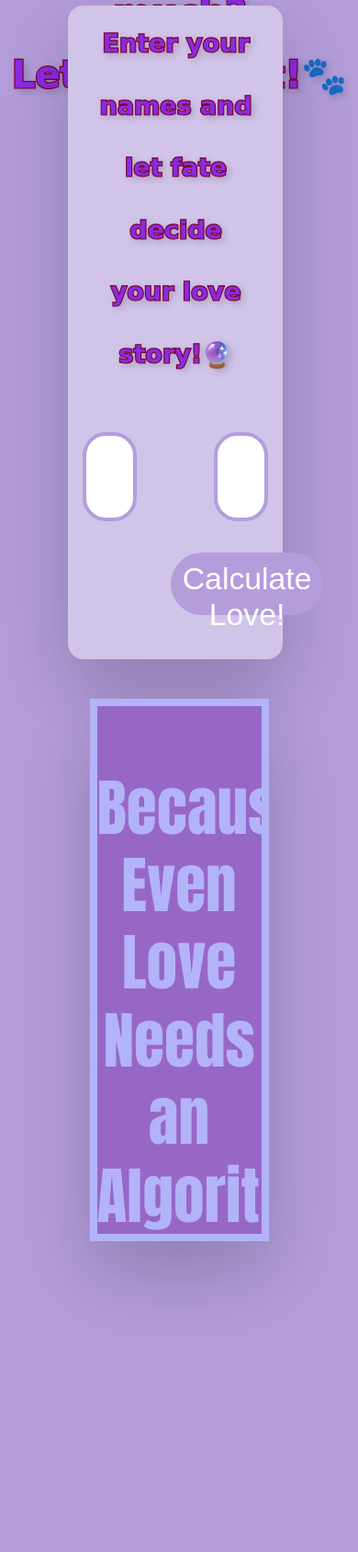
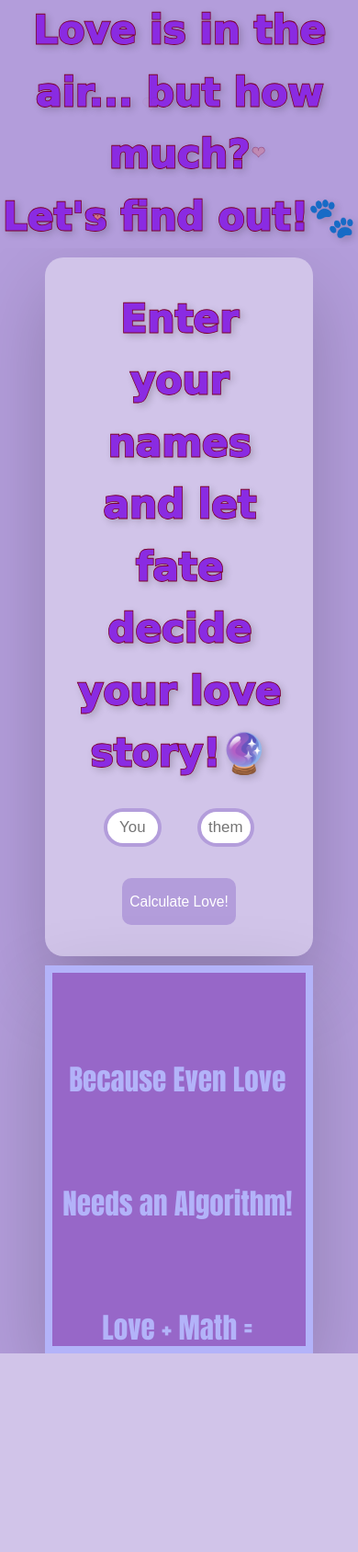
Before and after one commit to diya-turamandi/Compatible, a Flask app: page /lovemeter in a window 390 px wide. Shown: the whole page at 92% size. After the commit the page ends 1472 px from the top, so only its background shows below. Run offline with Flask 3, Linux system fonts and the light colour scheme; parts of the project's set-up code (start-up, migrations or seed data) failed here and were passed over.

Commit message:
Finalizing UI Responsiveness

```diff
--- a/app.py
+++ b/app.py
@@ -69,7 +69,7 @@ def result():
     return render_template("result.html")
 
 
-@app.route('oops', methods=["GET", "POST"])
+@app.route('/oops', methods=["GET", "POST"])
 def oops():
     if request.method == "POST":
         pass
--- a/static/css/style.css
+++ b/static/css/style.css
@@ -123,25 +123,29 @@ body {
     50% { border-color: transparent; }
 }
 .container {
+    display: flex;
+    flex-direction: column;
     background: #d1c4e9;
-    width: 60vw;
+    width: 75vw;
     align-items: center;
     padding: 4vh;
-    border-radius: 2vh;
+    border-radius: 20px;
     box-shadow: 0vh 4vh 10vh rgba(0, 0, 0, 0.2);
     display: inline-block;
-    position: relative;
-    top: -45vh;
-    left: 19vw;
+    justify-items: center;
+    justify-content: center;
+    align-content: center;
 }
+
 
 .input-group {
     display: flex;
     justify-content: center;
     align-items: center;
-    gap: 10vh;
+    gap: 10vw;
     margin: 3vh 0;
 }
+
 
 input {
     padding: 3vh;
@@ -157,13 +161,21 @@ input:focus {
     outline: none;
 }
 
+.input-group > input{
+    height: 5vh;
+    width: 16vw;
+    font-size: 2vh;
+    line-height: 10vh;
+    padding: 0;
+    max-width: 100px;
+}
 button {
     background: #b39ddb;
     color: white;
     padding: 1vh 2vw;
     border: none;
-    border-radius: 5vh;
-    font-size: 4vh;
+    border-radius: 10px;
+    font-size: 4vw;
     cursor: pointer;
     transition: 0.3s;
     height: 8vh;
@@ -172,6 +184,37 @@ button {
     position: relative;
     justify-self: center;
     align-self: center;
+    max-width: 550px;
+}
+
+#loveForm {
+    display: flex;
+    justify-content: center;
+    flex-direction: column;
+}
+
+#loveForm > button {
+    position: relative;
+    justify-self: center;
+    align-self: center;
+}
+
+@media screen and (max-width: 400px){
+    button{
+        height: 6vh;
+    }
+    .bubbly-text{
+        font-size: 80px;
+    }
+}
+
+
+@media screen and (min-width: 100vh) {
+    /* The width is greater than the height */
+    button {
+        font-size: 100%;
+        height: 8vh;
+    }
 }
 
 button:hover {
@@ -186,32 +229,33 @@ button:hover {
 }
 #dab{
     background-color:#b39ddb;
-    height: 200vh;
     display: flex;
     flex-direction: column;
+    justify-items: center;
+    align-items: center;
+    gap: 10px;
 }
 
 .scroll-container {
     position: relative;
-    width: 50vw;
-    height: 70vh;
+    width: 75vw;
+    height: 50vh;
     overflow: hidden;
     border: 1vh solid #b3b3f9;
     background-color: #9767c8;
     box-shadow: 0vh 4vh 10vh rgba(0, 0, 0, 0.2) ;
     text-align: center;
-    left: 25vw;
-    top: -40vh;
 }
 
 .scroll-text {
-    position: absolute;
-    width: 100%;
+    position:absolute;
+    width: 70vw;
     height: auto; /* expand */
     animation: scroll-down 15s linear infinite;
     font-family: Impact, Haettenschweiler, 'Arial Narrow Bold', sans-serif;
     font-size: 8vh;
-    line-height: 10vh;
+    line-height: 16vh;
+    justify-self: center;
     color: #b3b3f9;
 }
 
@@ -393,3 +448,12 @@ option {
     text-align: center;
     overflow: hidden;
 }
+
+@media screen and (max-width: 100vh){
+    .bubbly-text{
+        font-size: 5vw;
+    }
+    .scroll-text{
+        font-size: 8vw;
+    }
+}
--- a/templates/astromath.html
+++ b/templates/astromath.html
@@ -6,7 +6,7 @@
     <title>geeky</title>
     <link rel="stylesheet" href="static/css/style.css">
 </head>
-<body>
+<body style="background-color: #6d1e76;">
     <div class="body2">
     <div class="tagline-container">
          <h2>🔮Heavenly Match or Cosmic Clash? <br>Find Out Now! 🔮</h2>
@@ -74,9 +74,10 @@
 
     astro.addEventListener('click', () =>{
         popup.style.display = 'flex';
+        popup.style.animation = "pop ease-in 0.75s normal"
     });
     closepopup.addEventListener('click', ()=>{
-        popup.style.display = 'none';
+        popup.style.display = "none";
     });
 
     document.querySelector('#astro').addEventListener('click', function() {
--- a/templates/lovemeter.html
+++ b/templates/lovemeter.html
@@ -6,16 +6,17 @@
     <title>geeky</title>
     <link rel="stylesheet" href="static/css/style.css">
 </head>
-<body>
+<body style="background-color: #b39ddb;">
     <div id="dab">
 
-        <div class="bubbly-text" style="position: relative;top: -25vh;color: blueviolet;font-size: 40px;background-color: #b39ddb;">Love is in the air... but how much? <br> Let's find out!🐾
+        <div class="bubbly-text" style="position: relative;top: 0;color: blueviolet;font-size: 5vh;background-color: #b39ddb;-webkit-text-stroke: 0.2vw #7d022b;">Love is in the air... but how much? <br> Let's find out!🐾
             <span class="heart">❤</span>
             <span class="heart">❤</span>
-            <span class="heart">❤</span></div>
+            <span class="heart">❤</span>
+        </div>
 
-        <div class="container">
-            <div class="bubbly-text" style="position: relative;top: -3vh;color: blueviolet;font-size: 27px;">Enter your names and let fate decide <br>your love story!🔮</div>
+        <div class="container" >
+            <div class="bubbly-text" style="position: relative;top:0;color: blueviolet;font-size: 5vh;-webkit-text-stroke: 0.2vw #7d022b;">Enter your names and let fate decide your love story!🔮</div>
 
 			<p id="err_msg"style="color:white"></p>
 
@@ -25,7 +26,7 @@
                     <input type="text" id="name2" name="name2" placeholder="them" required>
                 </div>
 
-                <button type="submit" style="position: relative;left: 20vw;">Calculate Love!</button>
+                <button type="submit" >Calculate Love!</button>
             </form>
         </div>
 
@@ -41,7 +42,7 @@
             </div>
 
 
-        </div>
+    </div>
 
         <script>
             document.getElementById('loveForm').addEventListener('submit', function(event) {
--- a/templates/pyaar.html
+++ b/templates/pyaar.html
@@ -6,7 +6,7 @@
     <title>geeky</title>
     <link rel="stylesheet" href="static/css/style.css">
 </head>
-<body>
+<body style="background-color: #d17283;">
     <div class="row">
         <div class="box"></div>
         <div class="box" style="background-color: #d17283;"><span id="heart">❤</span></div>
```
Also changed, not shown: other parts of static/css/style.css (+25 -14 lines).
